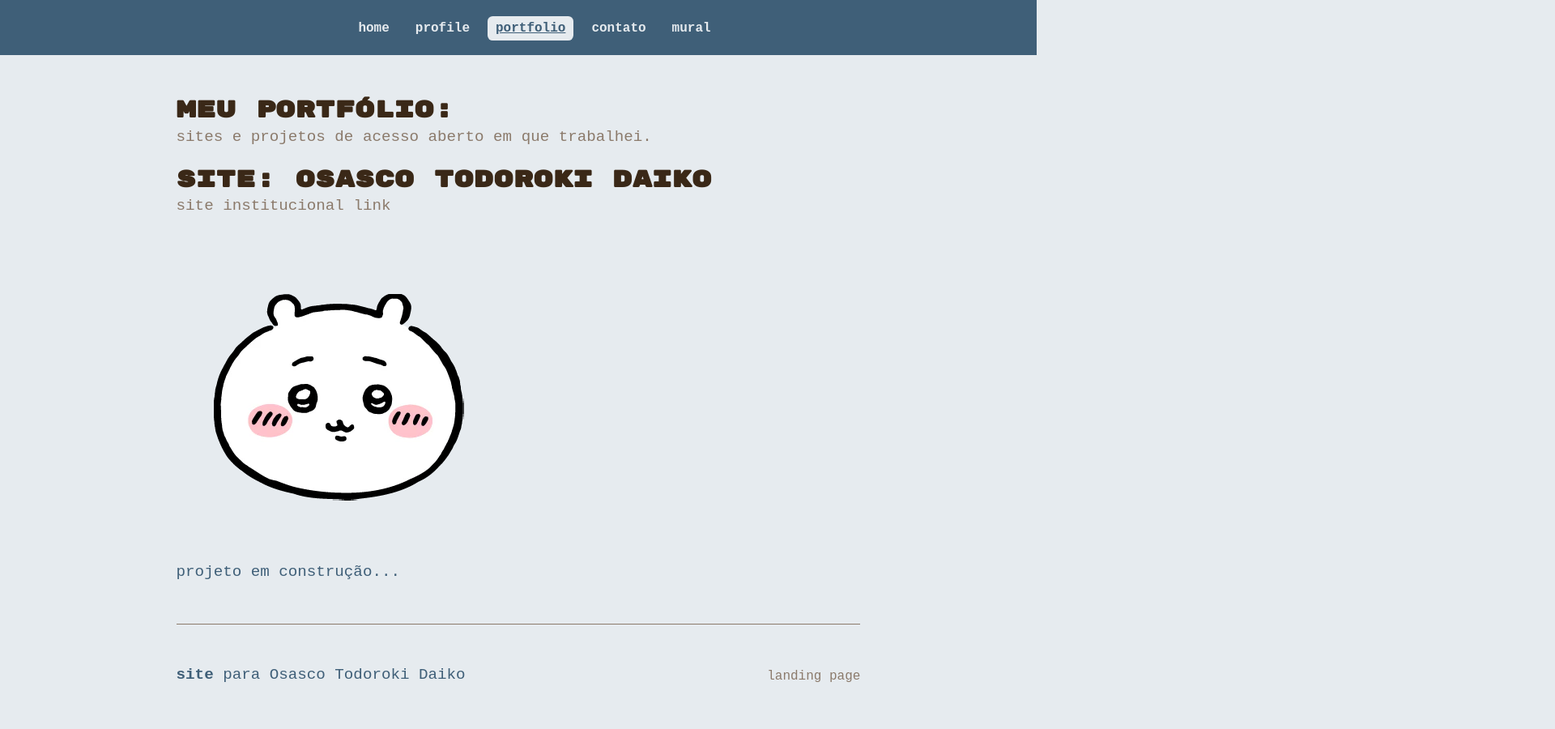
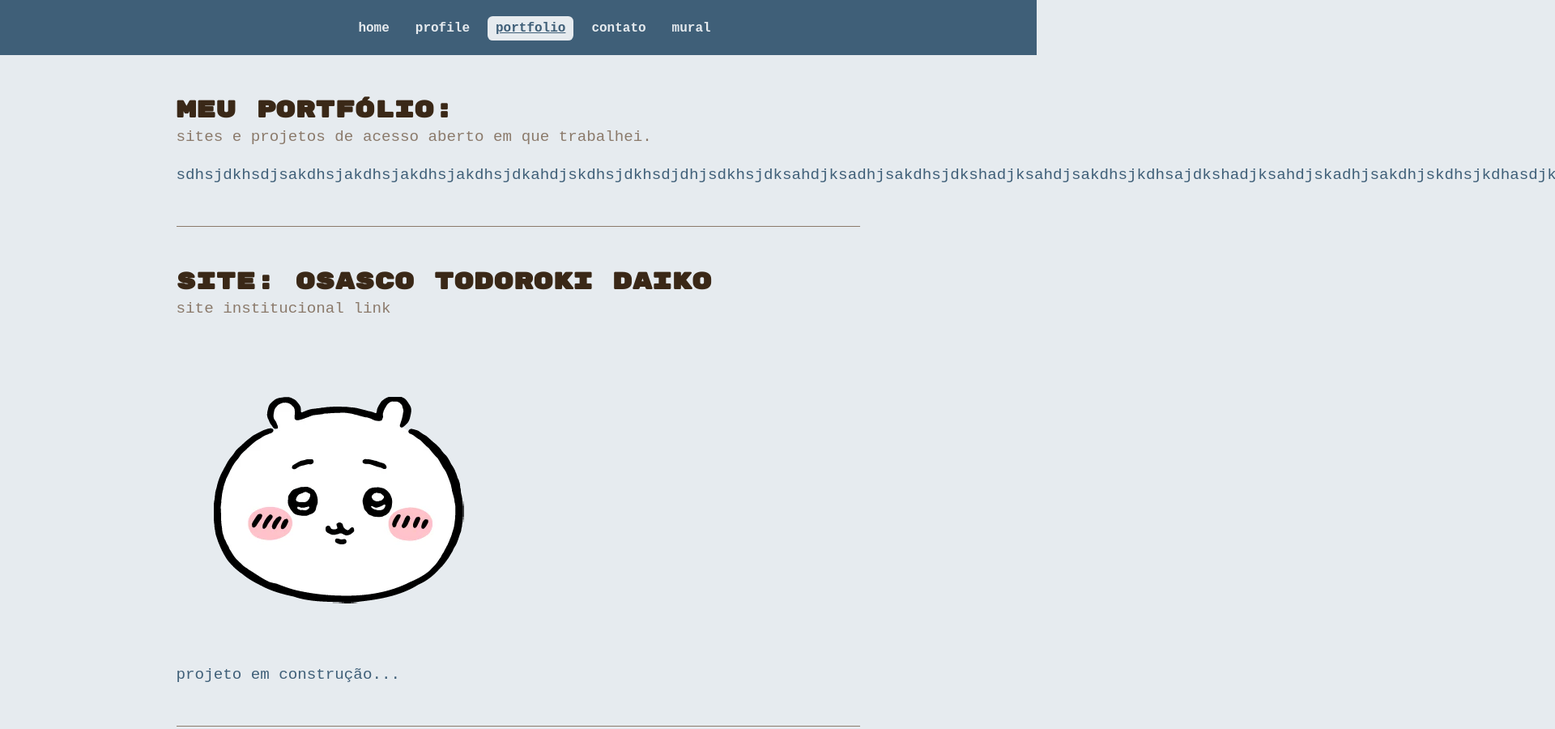
Before and after one commit to karologg/karolo-s-portfolio, a plain HTML site: page portfolio.html in a window 1280 px wide. Shown: the top 900 px of the page at 81% size, 1920 px wide, since content can reach past the window. Drawn offline with Linux system fonts and the light colour scheme; a web font is replaced by a local one.

Commit message:
Update portfolio.html

```diff
--- a/portfolio.html
+++ b/portfolio.html
@@ -31,6 +31,9 @@
         <h4>
             sites e projetos de acesso aberto em que trabalhei.
         </h4>
+        <p>sdhsjdkhsdjsakdhsjakdhsjakdhsjakdhsjdkahdjskdhsjdkhsdjdhjsdkhsjdksahdjksadhjsakdhsjdkshadjksahdjsakdhsjkdhsajdkshadjksahdjskadhjsakdhjskdhsjkdhasdjkashdjksahdjsakdhsjakdhsajkd</p>
+    </div>
+    <div class="content">
         <h1>site: Osasco Todoroki Daiko</h1>
         <h4>site institucional <a class="site-link" href="#">link</a></h4>
         <div class="project-dir">
```
